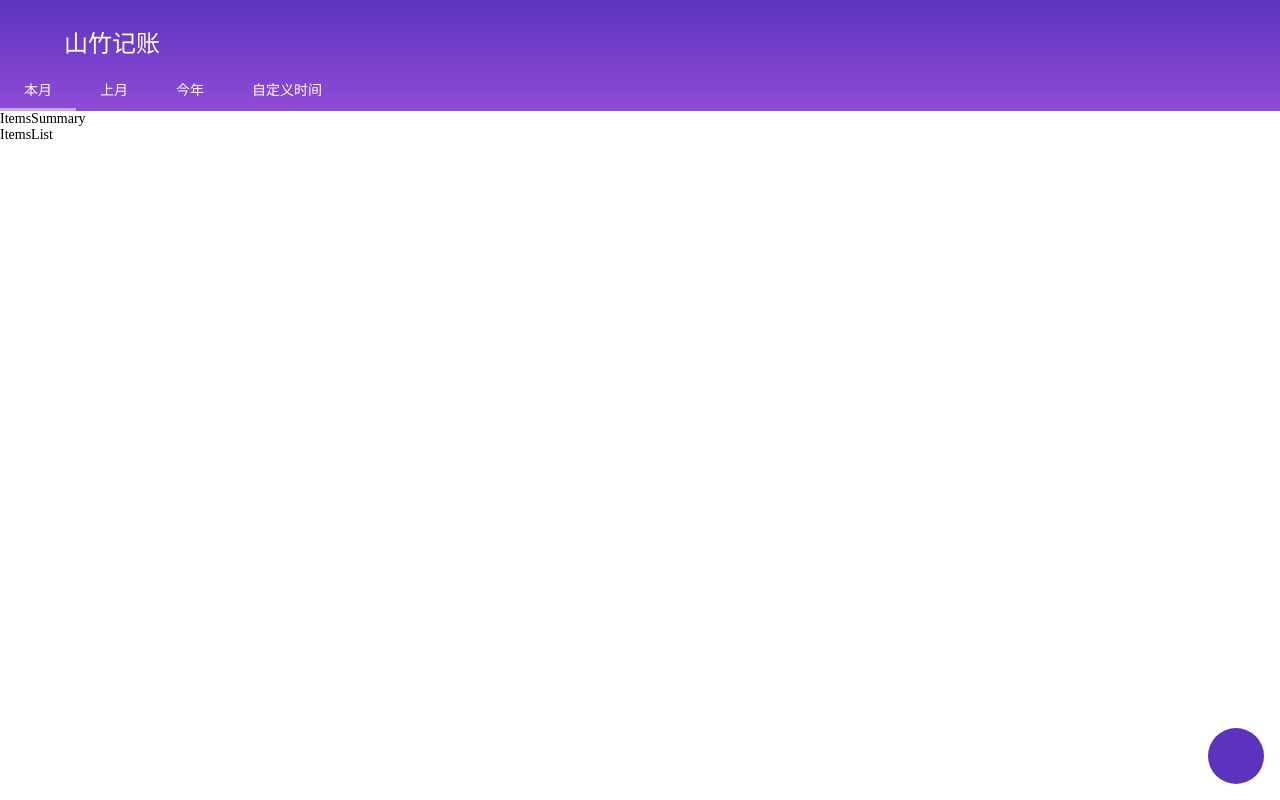
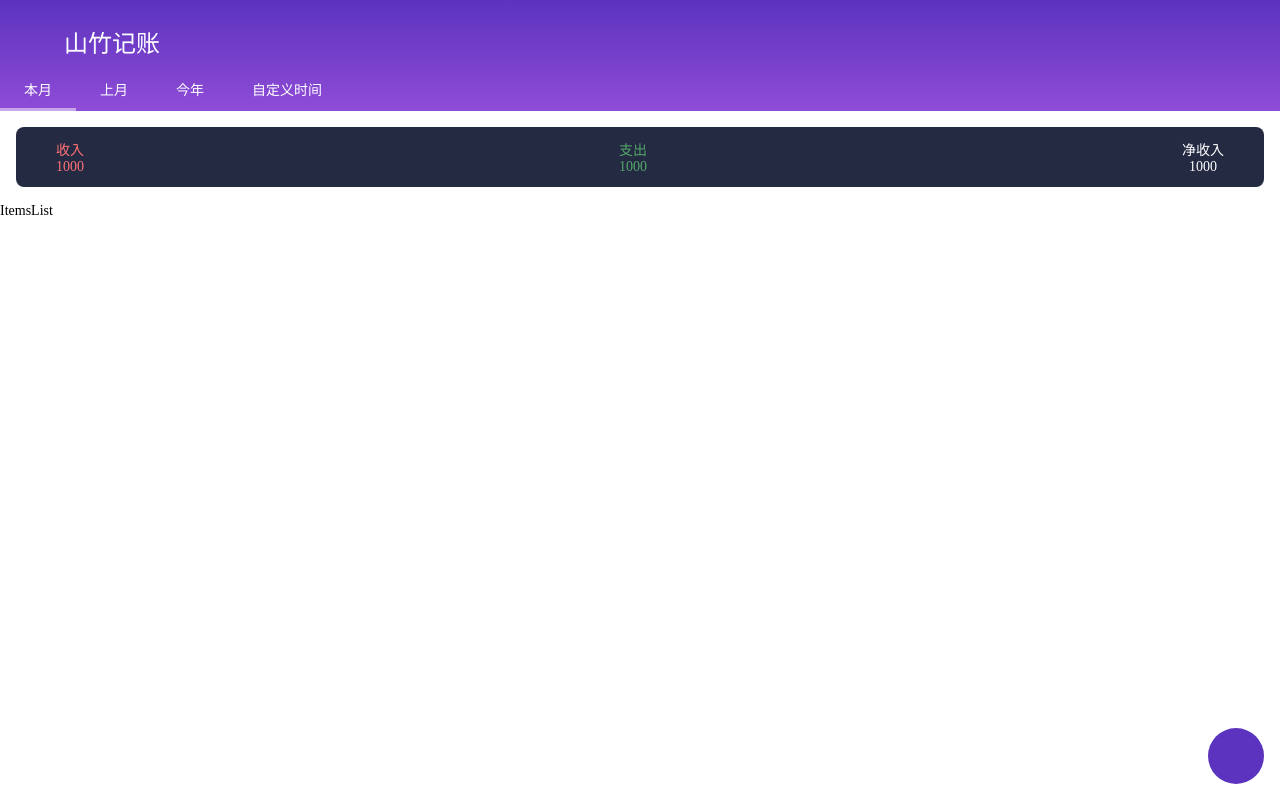
Before and after one commit to Mianxiong/react-mangosteen-1, a React (Vite) app: page /items in a window 1280 px wide. Built offline with nearby package versions, Linux system fonts and the light colour scheme.

Commit message:
完成 ItemsSummary 组件

```diff
--- a/src/components/TimeRangePicker.tsx
+++ b/src/components/TimeRangePicker.tsx
@@ -4,13 +4,13 @@ interface Props {
     selected: TimeRange
     onSelected: (selected: TimeRange) => void
 }
+const timeRanges: { key: TimeRange; text: string }[] = [
+    { key: 'thisMonth', text: '本月' },
+    { key: 'lastMonth', text: '上月' },
+    { key: 'thisYear', text: '今年' },
+    { key: 'custom', text: '自定义时间' }
+]
 export const TimeRangePicker: React.FC<Props> = ({ selected, onSelected }) => {
-    const timeRanges: { key: TimeRange; text: string }[] = [
-        { key: 'thisMonth', text: '本月' },
-        { key: 'lastMonth', text: '上月' },
-        { key: 'thisYear', text: '今年' },
-        { key: 'custom', text: '自定义时间' }
-    ]
     return (
         <div>
             {/* <ol className={s.wrapper}>
--- /dev/null
+++ b/src/pages/ItemsPage/ItemsSummary.module.scss
@@ -0,0 +1,26 @@
+.ol {
+    display: flex;
+    justify-content: space-between;
+    align-items: center;
+    background-color: #252A43;
+    margin: 16px;
+    padding: 12px 16px;
+    border-radius: 8px;
+    text-align: center;
+
+    li {
+        padding: 0 24px;
+    }
+
+    li:nth-child(1) {
+        color: #FE7275;
+    }
+
+    li:nth-child(2) {
+        color: #53A867;
+    }
+
+    li:nth-child(3) {
+        color: white;
+    }
+}
--- a/src/pages/ItemsPage/ItemsSummary.tsx
+++ b/src/pages/ItemsPage/ItemsSummary.tsx
@@ -1,5 +1,19 @@
+import s from './ItemsSummary.module.scss'
 export const ItemsSummary: React.FC = () => {
-  return (
-    <div>ItemsSummary </div>
-  )
+    return (
+        <ol className={s.ol}>
+            <li>
+                <div>收入</div>
+                <div>1000</div>
+            </li>
+            <li>
+                <div>支出</div>
+                <div>1000</div>
+            </li>
+            <li>
+                <div>净收入</div>
+                <div>1000</div>
+            </li>
+        </ol>
+    )
 }
```
